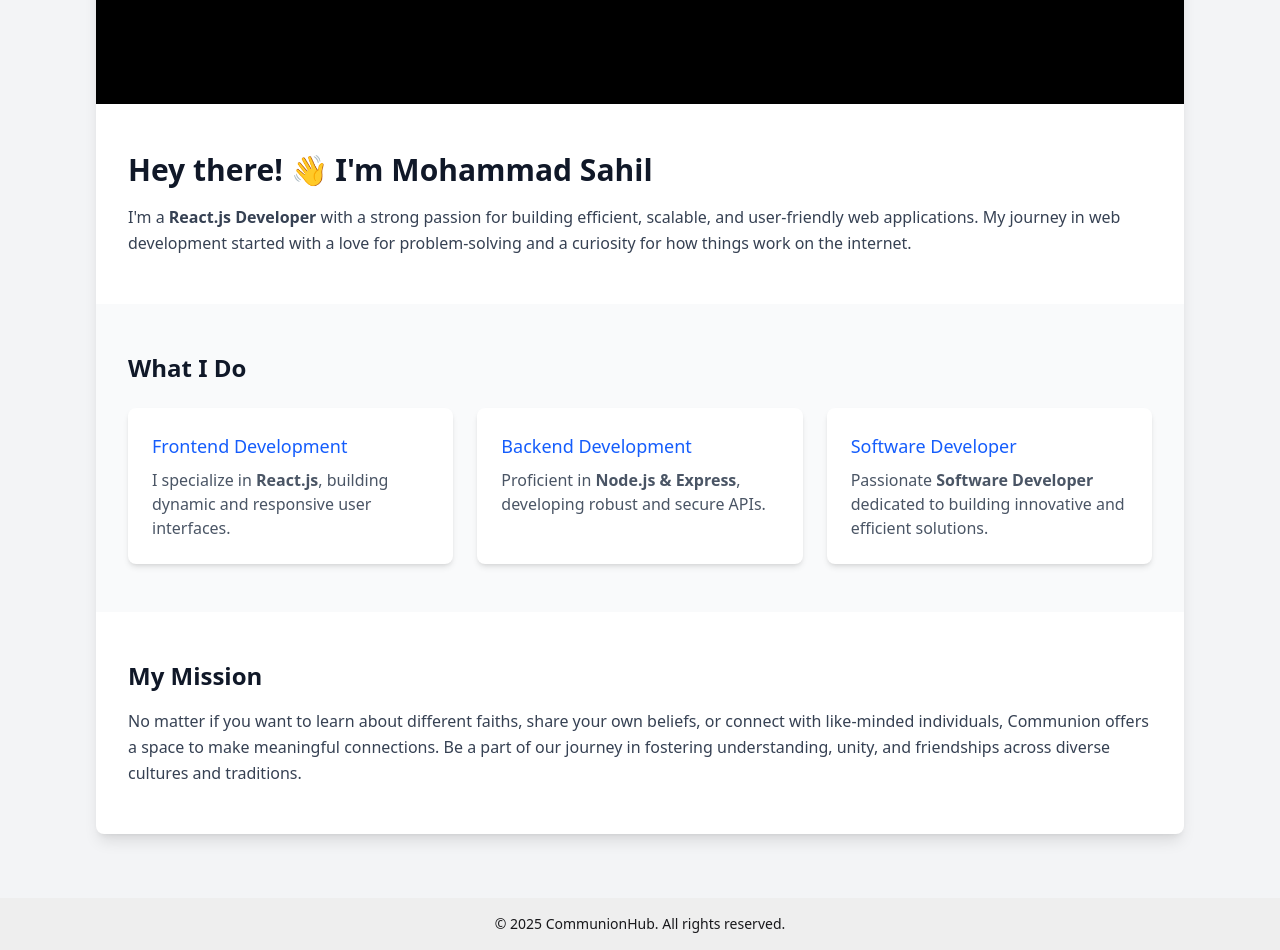
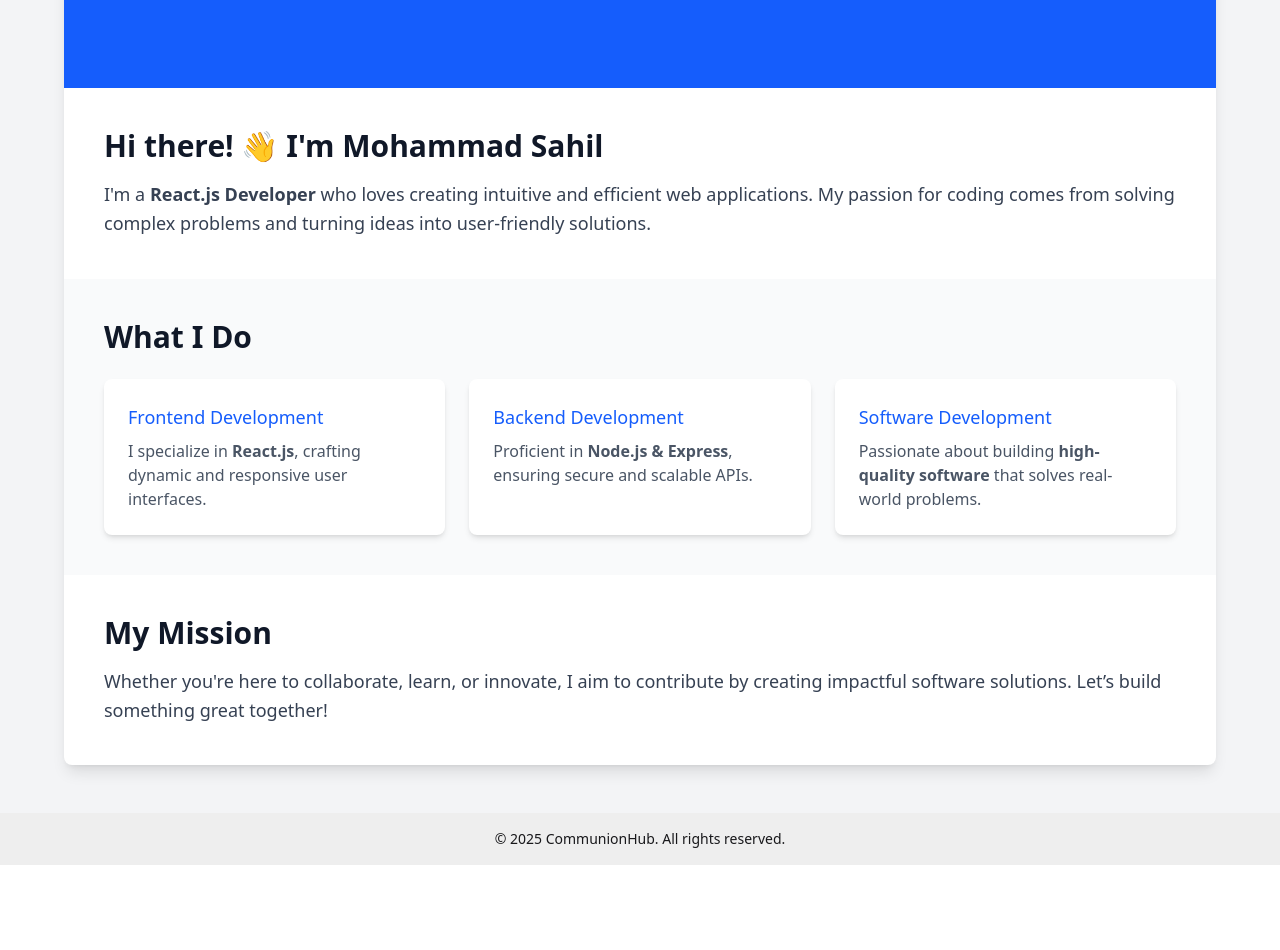
Before and after one commit to S-Khan786/CommunionHub-Project, a React (Vite) app: page /about in a window 1280 px wide. Shown: the part 360-1310 px from the top of the page. After the commit the page ends 1225 px from the top, so only its background shows below. Built offline with nearby package versions, Linux system fonts and the light colour scheme.

Commit message:
Added three Bydefault events in the eventList

```diff
--- a/src/components/EventForm.jsx
+++ b/src/components/EventForm.jsx
@@ -122,10 +122,6 @@
 
 // export default EventForm;
 
-
-
-
-
 import React, { useState } from "react";
 
 const EventForm = ({ addEvent }) => {
@@ -141,12 +137,20 @@ const EventForm = ({ addEvent }) => {
     e.preventDefault();
 
     // Validation
+
+    const today = new Date().toISOString().split("T")[0];
+
     if (title.length < 3) {
       setError("Title must be at least 3 characters long.");
       return;
     }
     if (description.length < 10) {
       setError("Description must be at least 10 characters long.");
+      return;
+    }
+
+    if (date < today) {
+      setError("Please select a future date.");
       return;
     }
 
--- a/src/components/EventList.jsx
+++ b/src/components/EventList.jsx
@@ -1,15 +1,45 @@
-import React from 'react';
+import React from "react";
 
 const EventList = ({ events }) => {
   return (
     <div className="grid grid-cols-1 sm:grid-cols-2 md:grid-cols-3 gap-8 p-4">
       {events.map((event, index) => (
-        <div key={index} className="bg-white shadow-lg rounded-xl overflow-hidden hover:scale-105 transition-transform">
+        <div
+          key={index}
+          className="relative bg-white shadow-lg rounded-xl overflow-hidden hover:scale-105 transition-transform"
+        >
+          {/* Category Badge (Top-Right Corner) */}
+          <span
+            className={`absolute top-3 right-3 px-3 py-1 rounded-full text-sm font-semibold text-white ${
+              event.category === "Religious"
+                ? "bg-blue-500"
+                : event.category === "Social"
+                ? "bg-green-500"
+                : "bg-green-600 hover:bg-green-700 text-white font-bold rounded-lg"
+            }`}
+          >
+            {event.category}
+          </span>
+
           <div className="p-6">
-            <h2 className="text-2xl font-bold text-gray-800"><strong>Title:</strong> {event.title}</h2>
-            <p className="text-gray-500 mt-2"><strong>Date:</strong> {event.date}</p>
-            <p className="text-gray-500"><strong>Location:</strong> {event.location}</p>
-            <p className="text-gray-600 mt-3"><strong>Description:</strong> <div>{event.description}</div></p>
+            {/* Event Title */}
+            <h2 className="text-2xl font-bold text-gray-800">
+              <strong>Title:</strong> {event.title}
+            </h2>
+
+            {/* Event Date & Location */}
+            <p className="text-gray-500 mt-2">
+              <strong>Date:</strong> {event.date}
+            </p>
+            <p className="text-gray-500">
+              <strong>Location:</strong> {event.location}
+            </p>
+
+            {/* Description */}
+            <p className="text-gray-600 mt-3">
+              <strong>Description:</strong>{" "}
+              <span className="block">{event.description}</span>
+            </p>
           </div>
         </div>
       ))}
--- a/src/pages/About.jsx
+++ b/src/pages/About.jsx
@@ -2,75 +2,74 @@ import React from "react";
 
 const About = () => {
   return (
-    <div className="min-h-screen bg-gray-100 py-16">
-      <div className="max-w-6xl mx-auto px-6 lg:px-8">
-        <div className="bg-white shadow-lg rounded-lg overflow-hidden">
+    <div className="min-h-screen bg-gray-100 py-12 px-4 sm:px-6 lg:px-8">
+      <div className="max-w-6xl mx-auto bg-white shadow-lg rounded-lg overflow-hidden">
         {/* Header Section */}
-          <div className="relative h-80">
-            <div className="absolute inset-0 bg-black bg-opacity-50 flex items-center justify-center">
-              <h1 className="text-4xl font-extrabold text-white">About Me</h1>
-            </div>
+        <div className="relative h-60 md:h-80 bg-blue-600 flex items-center justify-center">
+          <h1 className="text-3xl md:text-4xl font-extrabold text-white">
+            About Me
+          </h1>
         </div>
 
         {/* Introduction Section */}
-          <div className="px-8 py-12">
-            <h2 className="text-3xl font-semibold text-gray-900">
-              Hey there! 👋 I'm Mohammad Sahil
+        <div className="px-6 sm:px-10 py-10">
+          <h2 className="text-2xl sm:text-3xl font-semibold text-gray-900">
+            Hi there! 👋 I'm Mohammad Sahil
           </h2>
-            <p className="mt-4 text-gray-700 leading-relaxed">
-              I'm a <strong>React.js Developer</strong> with a strong passion
-              for building efficient, scalable, and user-friendly web
-              applications. My journey in web development started with a love
-              for problem-solving and a curiosity for how things work on the
-              internet.
+          <p className="mt-4 text-gray-700 text-base sm:text-lg leading-relaxed">
+            I'm a <strong>React.js Developer</strong> who loves creating
+            intuitive and efficient web applications. My passion for coding
+            comes from solving complex problems and turning ideas into
+            user-friendly solutions.
           </p>
         </div>
 
         {/* Skills Section */}
-          <div className="bg-gray-50 px-8 py-12">
-            <h2 className="text-2xl font-semibold text-gray-900">What I Do</h2>
-            <div className="grid md:grid-cols-3 gap-6 mt-6">
+        <div className="bg-gray-50 px-6 sm:px-10 py-10">
+          <h2 className="text-2xl sm:text-3xl font-semibold text-gray-900">
+            What I Do
+          </h2>
+          <div className="grid grid-cols-1 sm:grid-cols-2 lg:grid-cols-3 gap-6 mt-6">
             <div className="p-6 bg-white shadow-md rounded-lg">
               <h3 className="text-lg font-medium text-blue-600">
                 Frontend Development
               </h3>
-                <p className="text-gray-600 mt-2">
-                  I specialize in <strong>React.js</strong>, building dynamic
-                  and responsive user interfaces.
+              <p className="text-gray-600 mt-2 text-sm sm:text-base">
+                I specialize in <strong>React.js</strong>, crafting dynamic and
+                responsive user interfaces.
               </p>
             </div>
             <div className="p-6 bg-white shadow-md rounded-lg">
               <h3 className="text-lg font-medium text-blue-600">
                 Backend Development
               </h3>
-                <p className="text-gray-600 mt-2">
-                  Proficient in <strong>Node.js & Express</strong>, developing
-                  robust and secure APIs.
+              <p className="text-gray-600 mt-2 text-sm sm:text-base">
+                Proficient in <strong>Node.js & Express</strong>, ensuring
+                secure and scalable APIs.
               </p>
             </div>
             <div className="p-6 bg-white shadow-md rounded-lg">
               <h3 className="text-lg font-medium text-blue-600">
-                  Software Developer
+                Software Development
               </h3>
-                <p className="text-gray-600 mt-2">
-                  Passionate <strong>Software Developer</strong> dedicated to building innovative
-                  and efficient solutions.
+              <p className="text-gray-600 mt-2 text-sm sm:text-base">
+                Passionate about building <strong>high-quality software</strong>{" "}
+                that solves real-world problems.
               </p>
             </div>
           </div>
         </div>
 
-          {/* Personal Mission Section */}
-          <div className="px-8 py-12">
-            <h2 className="text-2xl font-semibold text-gray-900">My Mission</h2>
-            <p className="mt-4 text-gray-700 leading-relaxed">
-              No matter if you want to learn about different faiths, share your
-              own beliefs, or connect with like-minded individuals, Communion
-              offers a space to make meaningful connections. Be a part of our
-              journey in fostering understanding, unity, and friendships across
-              diverse cultures and traditions.
+        {/* Mission Section */}
+        <div className="px-6 sm:px-10 py-10">
+          <h2 className="text-2xl sm:text-3xl font-semibold text-gray-900">
+            My Mission
+          </h2>
+          <p className="mt-4 text-gray-700 text-base sm:text-lg leading-relaxed">
+            Whether you're here to collaborate, learn, or innovate, I aim to
+            contribute by creating impactful software solutions. Let’s build
+            something great together!
           </p>
-          </div>
         </div>
       </div>
     </div>
--- a/src/pages/Events.jsx
+++ b/src/pages/Events.jsx
@@ -1,9 +1,87 @@
+// import React, { useState } from "react";
+// import EventList from "../components/EventList";
+// import EventForm from "../components/EventForm";
+
+// const Events = () => {
+//   const [events, setEvents] = useState([]);
+//   const [filter, setFilter] = useState("all");
+
+//   const addEvent = (newEvent) => {
+//     setEvents([...events, newEvent]);
+//   };
+
+//   const filteredEvents =
+//     filter === "all"
+//       ? events
+//       : events.filter((event) => event.category === filter);
+
+//   return (
+//     <div className="min-h-screen bg-gradient-to-r from-gray-100 to-gray-200 p-6">
+//       <h1 className="text-5xl font-extrabold text-gray-800 text-center mb-8">
+//         Event Listing
+//       </h1>
+
+//       {/* Category Filter Dropdown */}
+//       <div className="flex justify-center mb-8">
+//         <select
+//           className="select select-bordered rounded-lg shadow-md text-lg"
+//           onChange={(e) => setFilter(e.target.value)}
+//         >
+//           <option value="all">All Events</option>
+//           <option value="religious">Religious</option>
+//           <option value="social">Social</option>
+//           <option value="charity">Charity</option>
+//         </select>
+//       </div>
+
+//       {/* Show Events or "No Events Available" Message */}
+//       {filteredEvents.length > 0 ? (
+//         <EventList events={filteredEvents} />
+//       ) : filter !== "all" ? ( // Only show "No Events Available" if not filtering "All Events"
+//         <p className="text-center text-gray-500 text-lg mt-6">
+//           No Events Available for this Category.
+//         </p>
+//       ) : null}
+
+//       {/* Event Form to Add New Events */}
+//       <EventForm addEvent={addEvent} />
+//     </div>
+//   );
+// };
+
+// export default Events;
+
+
+
 import React, { useState } from "react";
 import EventList from "../components/EventList";
 import EventForm from "../components/EventForm";
 
 const Events = () => {
-  const [events, setEvents] = useState([]);
+  const [events, setEvents] = useState([
+    {
+      title: "Community Prayer",
+      date: "2025-04-10",
+      category: "religious",
+      location: "Kolkata",
+      description: "Join us for a peaceful evening of prayer and reflection."
+    },
+    {
+      title: "Food Drive",
+      date: "2025-03-25",
+      category: "charity",
+      location: "Mumbai",
+      description: "Help us distribute food to the needy and make a difference."
+    },
+    {
+      title: "Neighborhood Party",
+      date: "2025-05-01",
+      category: "social",
+      location: "New Delhi",
+      description: "A fun-filled evening with music, dance, and food!"
+    }
+  ]);
+
   const [filter, setFilter] = useState("all");
 
   const addEvent = (newEvent) => {
@@ -37,7 +115,7 @@ const Events = () => {
       {/* Show Events or "No Events Available" Message */}
       {filteredEvents.length > 0 ? (
         <EventList events={filteredEvents} />
-      ) : filter !== "all" ? ( // Only show "No Events Available" if not filtering "All Events"
+      ) : filter !== "all" ? (
         <p className="text-center text-gray-500 text-lg mt-6">
           No Events Available for this Category.
         </p>
```
Lines whose indentation alone changed are shown as unchanged.
